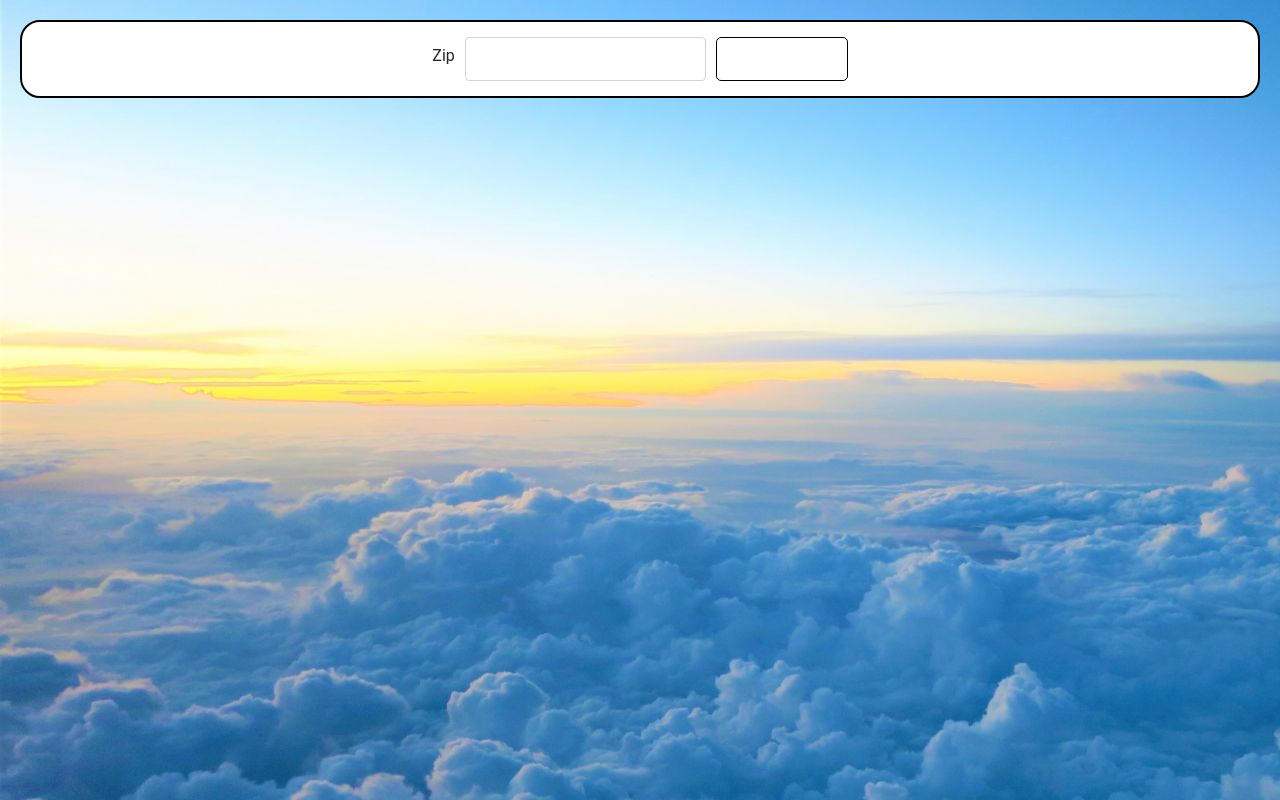
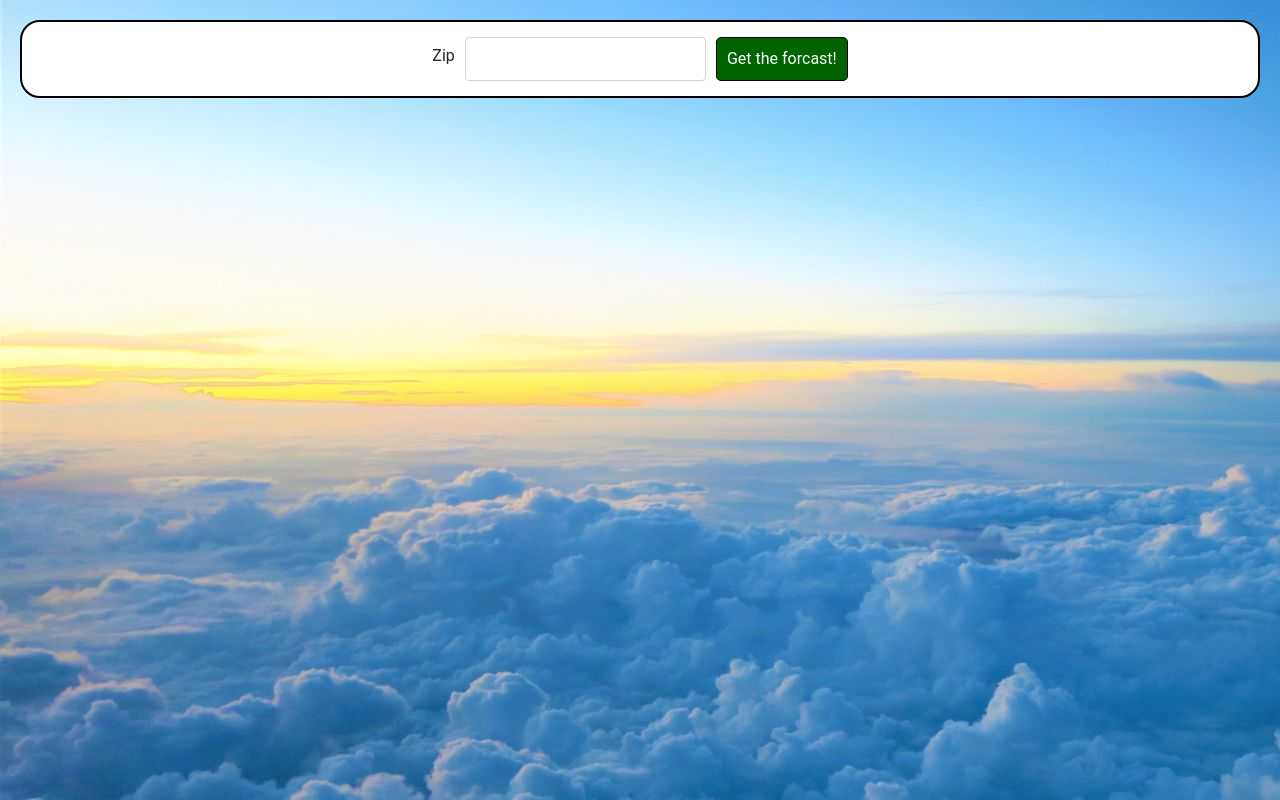
Before and after one commit to ashirk94/Weather-React, a React (Create React App) app: page / in a window 1280 px wide. Built offline with nearby package versions, Linux system fonts and the light colour scheme.

Commit message:
minor styling

```diff
--- a/src/components/App.css
+++ b/src/components/App.css
@@ -37,7 +37,7 @@
   }
 }
 
-@import url('https://fonts.googleapis.com/css?family=Roboto');
+@import url("https://fonts.googleapis.com/css?family=Roboto");
 
 .flex-parent {
   display: flex;
@@ -67,7 +67,7 @@
 
 .zip-form button {
   padding: 7px 10px;
-    background-color: #fff;
+  background-color: darkgreen;
   border: 1px solid #000;
   border-radius: 5px;
 }
@@ -127,14 +127,15 @@
 }
 
 .weather p {
-      margin: 0;
+  margin: auto;
 }
 
 .weather img {
   vertical-align: middle;
 }
 .temperature-breakdown {
-  margin: auto;
-  padding: auto;
+  display: flex-start;
+  justify-content: center;
+  margin-left: 30%;
   text-align: center;
 }
```
Lines whose indentation alone changed are shown as unchanged.
